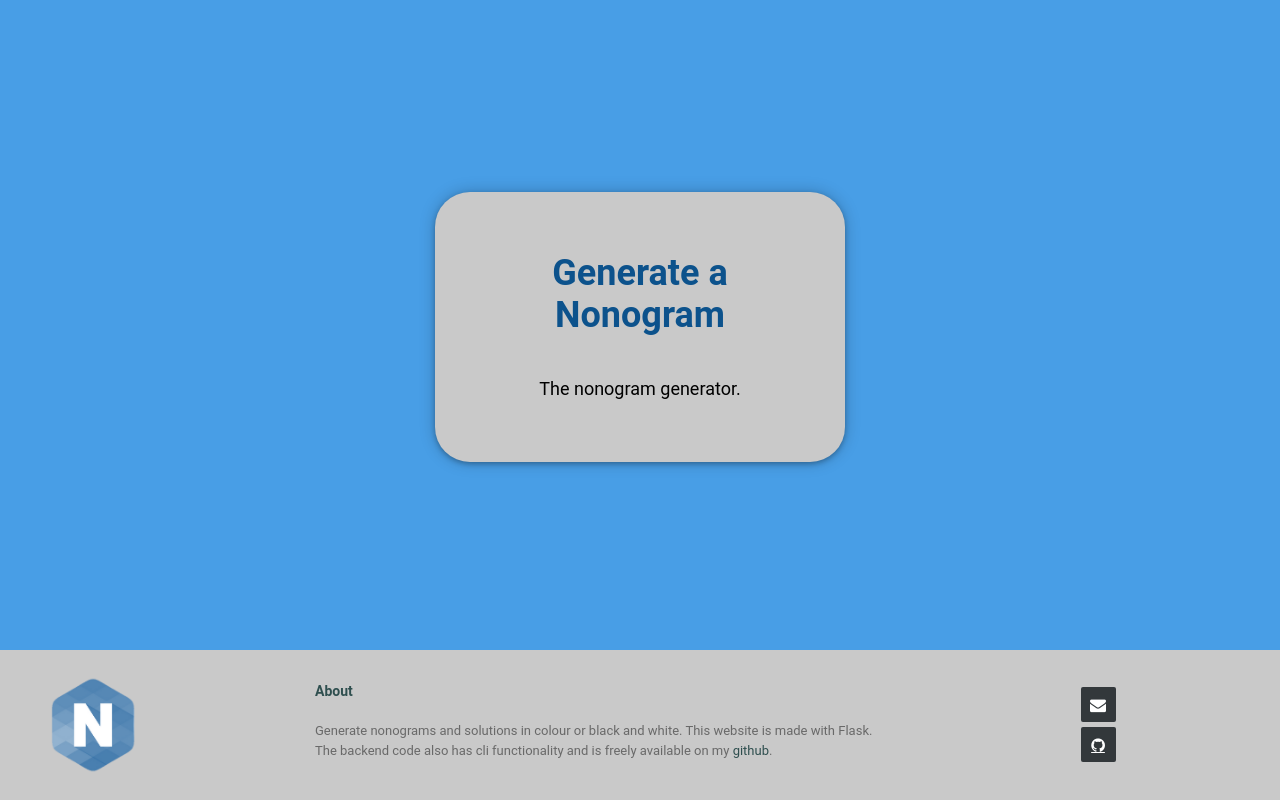
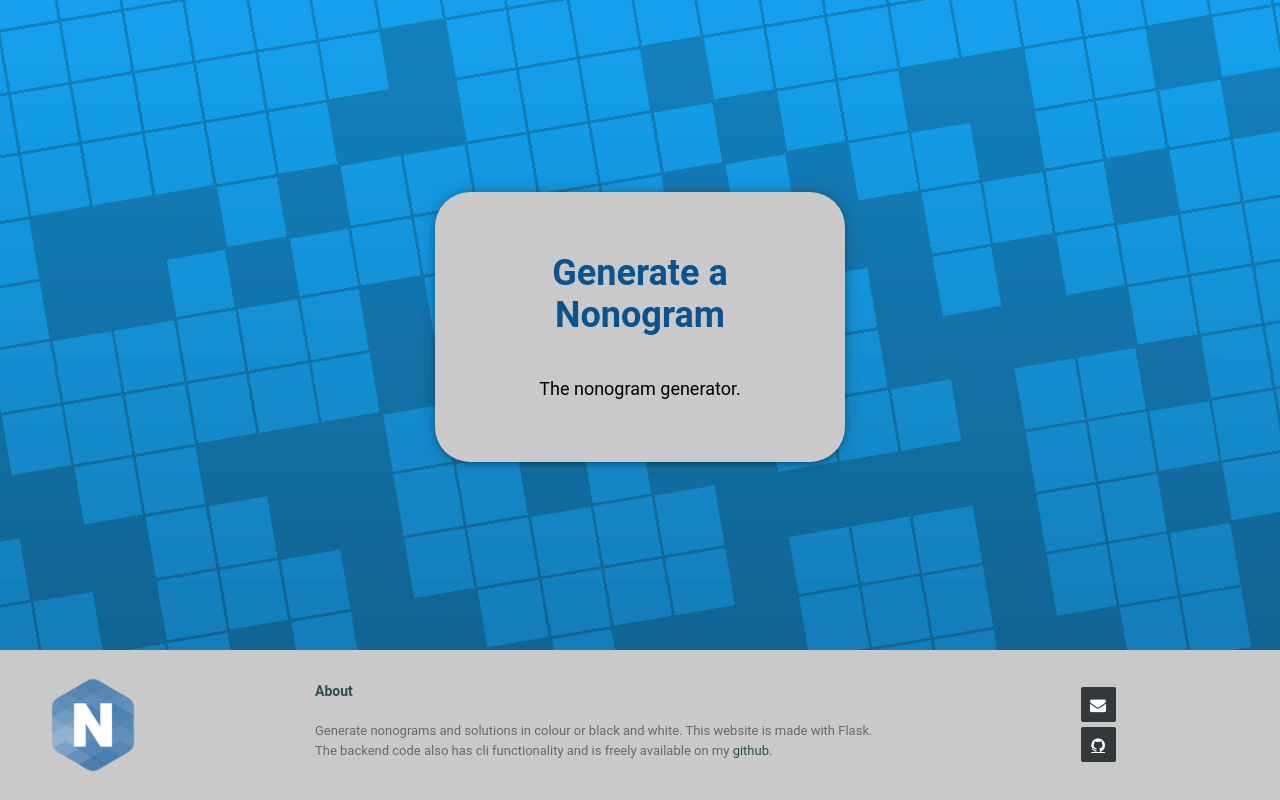
Before and after one commit to mandjevant/nonogen, a Flask app: page / in a window 1280 px wide. Run offline with Flask 2, Linux system fonts and the light colour scheme; parts of the project's set-up code (start-up, migrations or seed data) failed here and were passed over; some libraries are stand-ins or nearby versions.

Commit message:
New background!

```diff
--- a/app/static/css/base.css
+++ b/app/static/css/base.css
@@ -1,7 +1,7 @@
 body {
     font-family: 'Roboto', sans-serif;
     margin: 0;
-    background-color: #489ee6 !important;
+    background-image: url("../images/background.png");
     display: flex;
     justify-content: center;
 }
```
Also changed, not shown: app/static/images/background.png (added).
